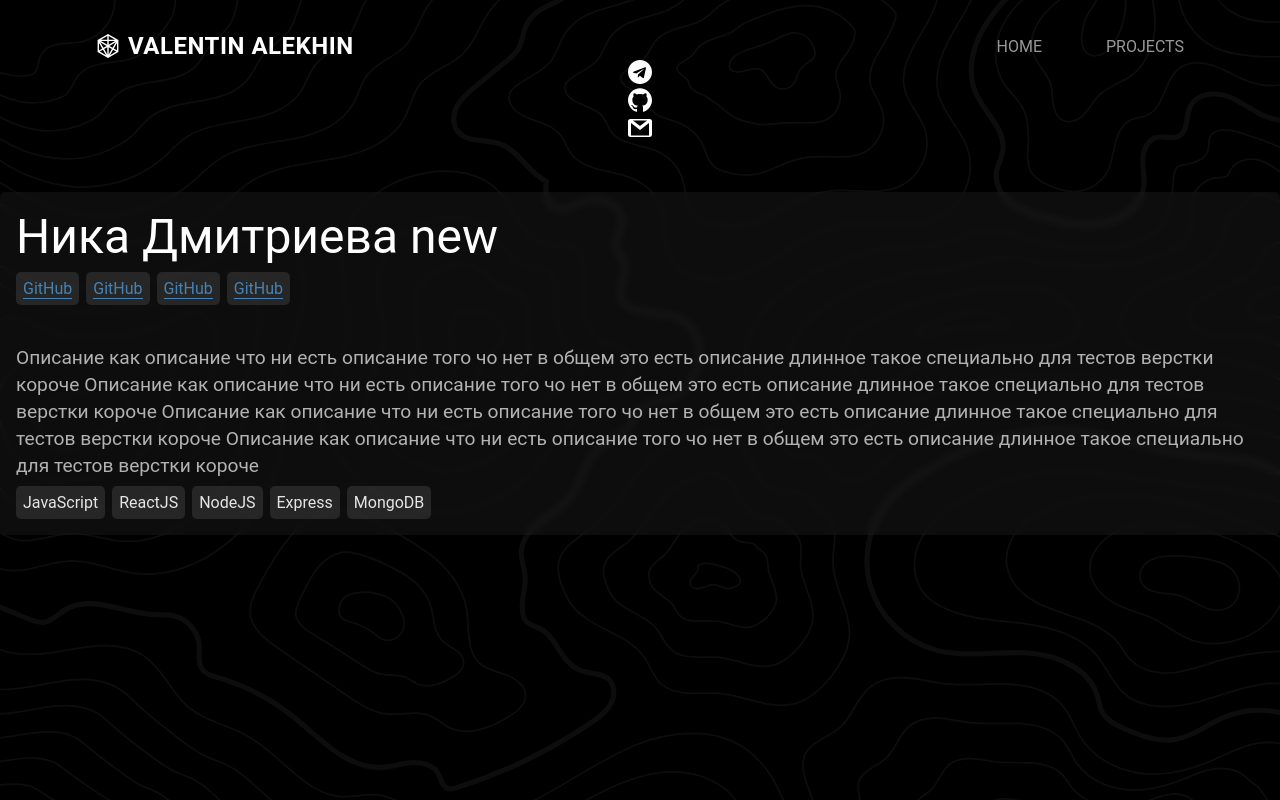
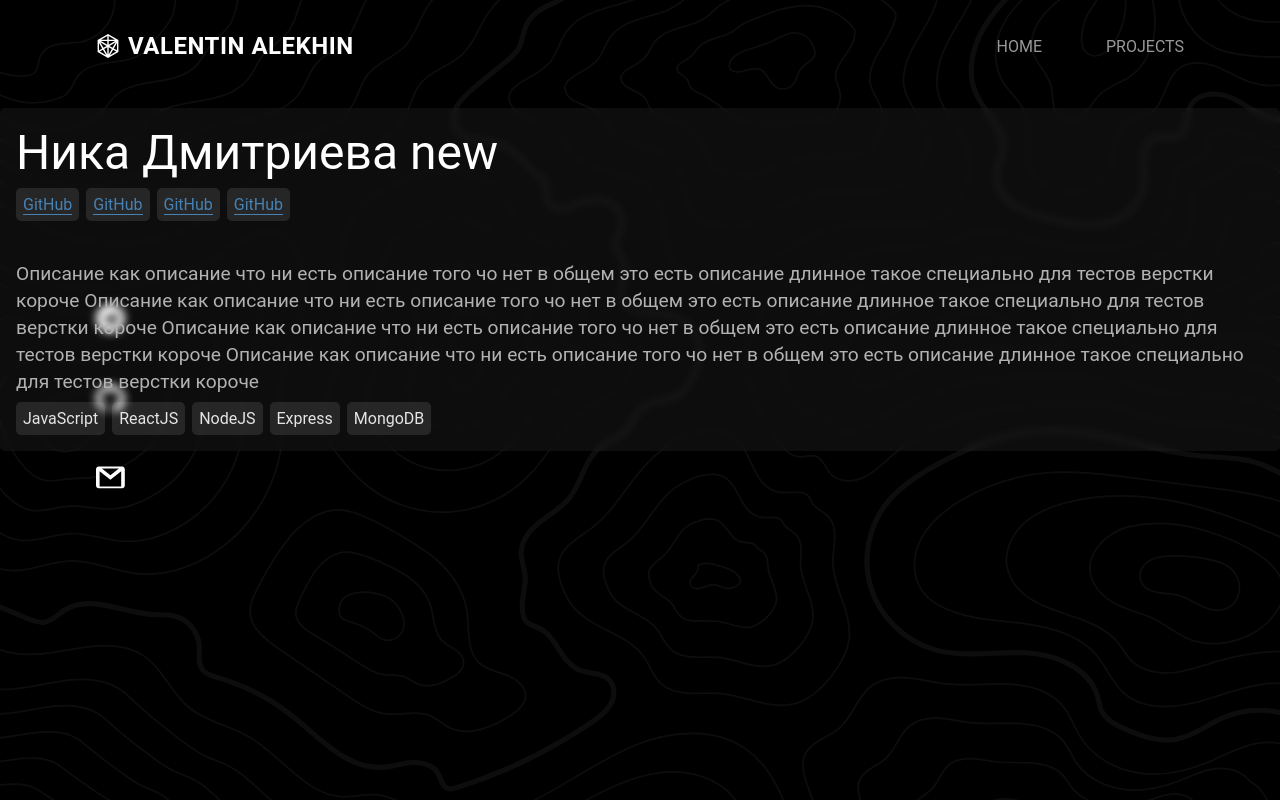
Before and after one commit to ValentinAlekhin/react-portfolio, a React (Create React App) app: page /project/1 in a window 1280 px wide. Built offline with nearby package versions, Linux system fonts and the light colour scheme.

Commit message:
Add Socials to app level

```diff
--- a/src/App.jsx
+++ b/src/App.jsx
@@ -27,7 +27,7 @@ const App = () => {
 
         <SideNav />
 
-        <Socials />
+        <Socials onApp boxSize="12rem" iconSize="1.8rem" />
 
         <Switch>
           <Route exact path="/" component={Home} />
--- a/src/components/Socials/Socials.jsx
+++ b/src/components/Socials/Socials.jsx
@@ -2,9 +2,15 @@ import React, { useContext } from 'react'
 
 import { ThemeContext } from '../../context/ThemeState'
 
-import { List, TelegramIcon, GitHubIcon, MailIcon } from './styled'
+import {
+  AppLevelWrapper,
+  List,
+  TelegramIcon,
+  GitHubIcon,
+  MailIcon,
+} from './styled'
 
-const Socials = ({ direction, iconSize, boxSize }) => {
+const Socials = ({ direction, iconSize, boxSize, onApp }) => {
   const { theme } = useContext(ThemeContext)
 
   const socials = [
@@ -13,7 +19,7 @@ const Socials = ({ direction, iconSize, boxSize }) => {
     { Ico: MailIcon, href: 'mailto:headbangernetwork@gmail.com' },
   ]
 
-  return (
+  const Component = () => (
     <List direction={direction} size={boxSize}>
       {socials.map(({ Ico, href }, i) => (
         <li key={i}>
@@ -24,6 +30,14 @@ const Socials = ({ direction, iconSize, boxSize }) => {
       ))}
     </List>
   )
+
+  return onApp ? (
+    <AppLevelWrapper>
+      <Component />
+    </AppLevelWrapper>
+  ) : (
+    <Component />
+  )
 }
 
 export default Socials
--- a/src/components/Socials/styled.js
+++ b/src/components/Socials/styled.js
@@ -1,5 +1,7 @@
 import styled, { css } from 'styled-components'
 
+import { mainContainerWidthInPercentage as containerWidth } from '../../style/_variables'
+import { respondTo } from '../../style/_respondTo'
 import { SVGStyles } from '../../shared/styles'
 
 import { ReactComponent as TelegramSVG } from './images/Telegram.svg'
@@ -17,6 +19,30 @@ const iconStyles = css`
   }
 `
 
+export const AppLevelWrapper = styled.div`
+  display: none;
+  position: fixed;
+  top: 50%;
+  transform: translateY(-50%);
+
+  ${respondTo.sm`
+    display: block;
+    left: ${(100 - containerWidth.sm) / 2}%;
+  `}
+
+  ${respondTo.md`
+    left: ${(100 - containerWidth.md) / 2}%;
+  `}
+
+  ${respondTo.lg`
+    left: ${(100 - containerWidth.lg) / 2}%;
+  `}
+
+  ${respondTo.xl`
+    left: ${(100 - containerWidth.xl) / 2}%;
+  `}
+`
+
 export const List = styled.ul.attrs(({ direction, size }) => ({
   direction: direction === 'horizontal' ? 'row' : 'column',
   width: direction === 'horizontal' ? size : '',
@@ -25,7 +51,6 @@ export const List = styled.ul.attrs(({ direction, size }) => ({
   display: flex;
   flex-direction: ${({ direction }) => direction};
   justify-content: space-between;
-  align-items: center;
   height: ${({ height }) => height};
   width: ${({ width }) => width};
 `
--- a/src/shared/styles.js
+++ b/src/shared/styles.js
@@ -11,3 +11,8 @@ export const SVGStyles = css`
   width: 1.5rem;
   transition: all 0.3s;
 `
+
+export const mainContainerStyles = css`
+  width: 98%;
+  margin: 0 auto;
+`
```
